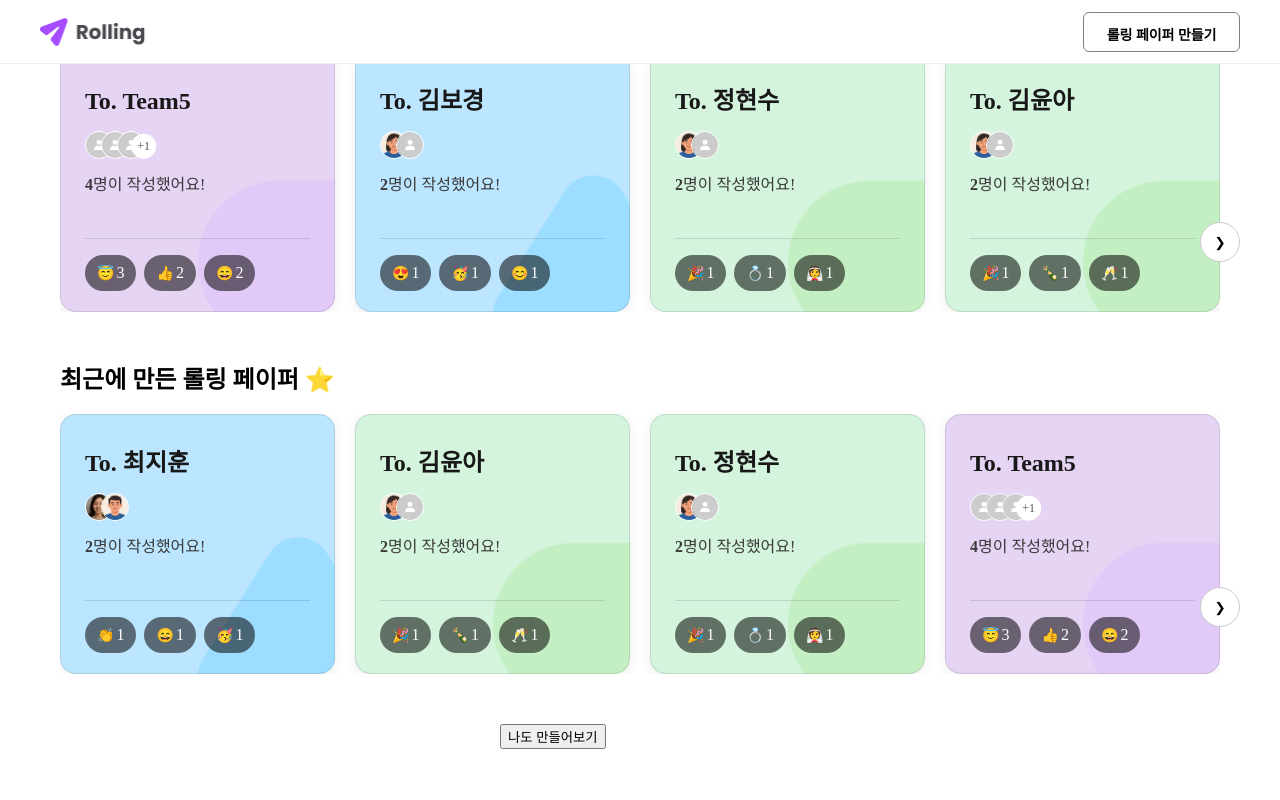
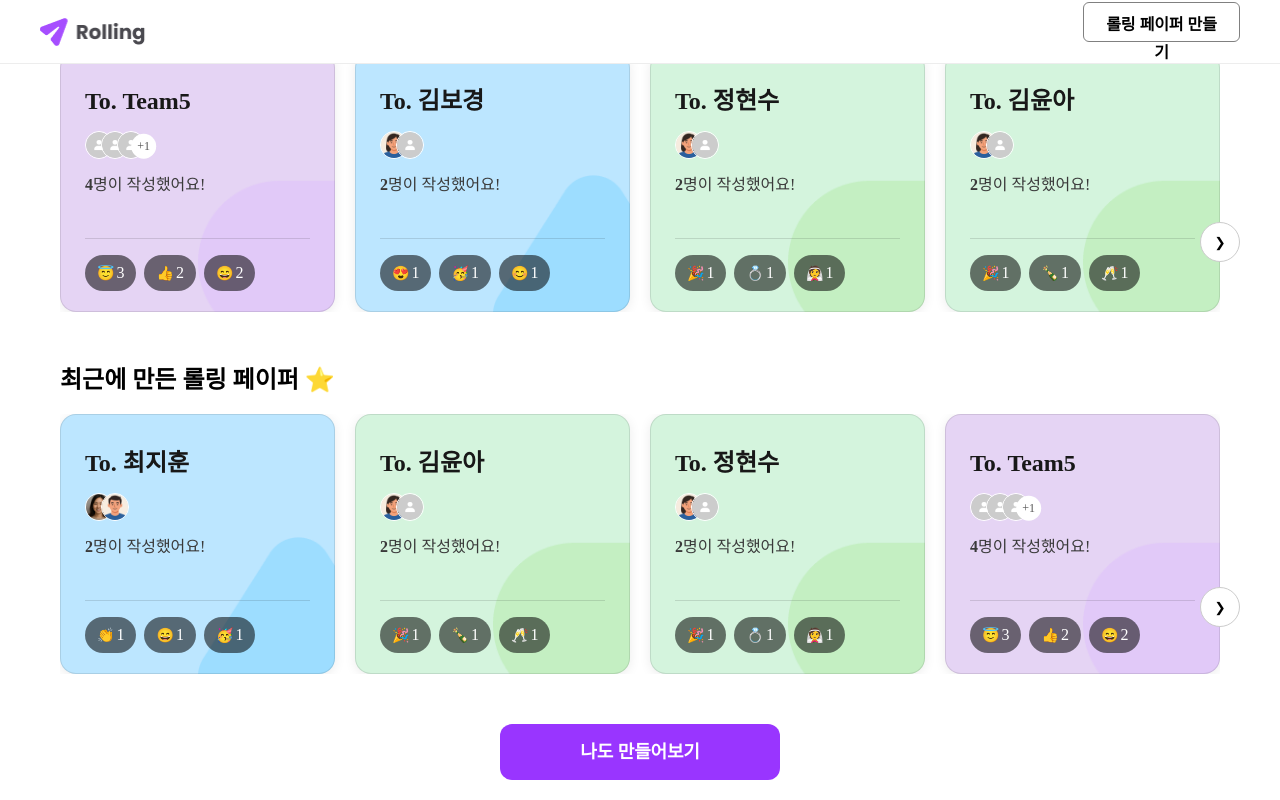
Before and after one commit to Part2-team5-rolling/main, a React (Vite) app: page /list in a window 1280 px wide. Built offline with nearby package versions, Linux system fonts and the light colour scheme; a web font is replaced by a local one.

Commit message:
feat: 버튼모듈css 재생성, main페이지 & list페이지 & 메시지 생성 컴포넌트에 적용

```diff
--- a/src/components/Form/SendMessageForm.jsx
+++ b/src/components/Form/SendMessageForm.jsx
@@ -7,6 +7,7 @@ import Button from '../common/Button';
 import style from '../../styles/Form/SendMessageForm.module.css';
 import TextEditor from '../../styles/Form/TextEditor';
 import ProfileImages from './ProfileImages';
+import buttonStyles from '../../styles/Button.module.css';
 
 const RELATIONSHIP_OPTIONS = ['친구', '지인', '동료', '가족'];
 const FONT_OPTIONS = ['Noto Sans', 'Pretendard', '나눔명조', '나눔손글씨 손편지체'];
@@ -139,7 +140,7 @@ function SendMessageForm({ reciipientId }) {
           selectedOption={values.font}
           handleChange={handleChange} />
       </div>
-      <Button className={`button--primary`} type='submit' disabled={error.error || contentError}>생성하기</Button>
+      <Button  className={buttonStyles.button__primary} type='submit' disabled={error.error || contentError}>생성하기</Button>
     </form>
   );
 }
--- a/src/components/common/Header.jsx
+++ b/src/components/common/Header.jsx
@@ -3,6 +3,8 @@ import { useNavigate } from 'react-router-dom';
 import Button from './Button';
 import styles from '../../styles/Header.module.css';
 import headerlogo from '../../assets/header-logo.png';
+import buttonStyles from '../../styles/Button.module.css';
+
 
 const Header = () => {
   const navigate = useNavigate();
@@ -21,7 +23,7 @@ const Header = () => {
           alt="메인페이지 로고"
         />
         <div className={styles.header__box__container}>
-          <Button onClick={() => goToPage('/post')} className={styles.button__outlinedButton}>
+          <Button onClick={() => goToPage('/post')} className={buttonStyles.button__outlinedButton}>
             롤링 페이퍼 만들기
           </Button>
         </div>
--- a/src/pages/EditPage.jsx
+++ b/src/pages/EditPage.jsx
@@ -92,7 +92,6 @@ const EditPage = () => {
 		window.addEventListener('click', HandleModalClick);
 		return () => {
 			window.removeEventListener('click', HandleModalClick);
-      console.log('removeEventListener');
 		};
 	}, [showModal]);
 
@@ -167,7 +166,7 @@ const EditPage = () => {
         />
       )}
           <button
-            className='button--delete-rolling-page'
+            className={style.button__delete_rolling_page}
             onClick={(e) => {
               e.stopPropagation(); // 카드 클릭 막기
               handleDeleteRollingPage(id); // 해당 롤링페이지 삭제
@@ -195,7 +194,7 @@ const EditPage = () => {
                     setModalItem(message);
                   }}
                 />
-                <button className='button--delete-card'
+                <button className={style.button__delete_card}
                   onClick={(e) => {
                     e.stopPropagation(); // 카드 클릭 막기
                     handleDeleteMessage(message.id);
@@ -227,9 +226,7 @@ const EditPage = () => {
           </PostModal>
         )}
 
-        <div className={style.ovserver__target} ref={targetRef}>
-          ...로딩중
-        </div>
+        <div className={style.observer__target} ref={targetRef}></div>
       </section>
     </>
   )};
--- a/src/pages/HomePage.jsx
+++ b/src/pages/HomePage.jsx
@@ -5,6 +5,7 @@ import { useNavigate } from 'react-router-dom';
 import mainImage01 from '../assets/home-content-01.png';
 import mainImage02 from '../assets/home-content-02.png';
 import styles from '../styles/HomePage.module.css';
+import buttonStyles from '../styles/Button.module.css';
 
 function HomePage() {
   const navigate = useNavigate();
@@ -39,7 +40,7 @@ function HomePage() {
         </article>
 
         <div className={styles.homepage__box__container}>
-          <Button onClick={() => goToPage('/list')} className={styles.button__primary}>구경해보기</Button>
+          <Button onClick={() => goToPage('/list')} className={buttonStyles.button__primary}>구경해보기</Button>
         </div>
       </section>
     </div>
--- a/src/pages/ListPage.jsx
+++ b/src/pages/ListPage.jsx
@@ -4,6 +4,7 @@ import styles from '../styles/Pages/ListPage.module.css';
 import { fetchRollingList } from '../api/list-api';
 import Header from '../components/common/Header';
 import Button from '../components/common/Button';
+import buttonStyles from '../styles/Button.module.css';
 
 function ListPage() {
   const [list, setList] = useState([]);
@@ -278,7 +279,7 @@ function ListPage() {
         </div>
       </div>
       <div className={styles['list-page__buttons']}>
-        <Button onClick={() => goToPage('/post')} className="button--primary">
+        <Button onClick={() => goToPage('/post')} className={buttonStyles.button__primary}>
           나도 만들어보기
         </Button>
       </div>
--- /dev/null
+++ b/src/styles/Button.module.css
@@ -0,0 +1,35 @@
+.button__primary {
+  width: 100%;
+  height: 56px;
+  padding: 14px 24px;
+  gap: 10px;
+  background-color: #9935FF;
+  color: #FFFFFF;
+  font-size: 18px;
+  font-weight: 700;
+  line-height: 28px;
+  letter-spacing: -0.01em;
+  border-radius: 12px;
+  border: 0px;
+  cursor: pointer;
+  &:disabled {
+    background-color: #CCCCCC;
+  }
+}
+
+.button__outlinedButton {
+  width: 100%;
+  height: 40px;
+  border-radius: 6px;
+  padding: 8px 16px;
+  border: 1px solid gray;
+  background-color: #FFFFFF;
+  font-size: 16px;
+  font-weight: 700;
+  line-height: 28px;
+  letter-spacing: -0.01em;
+  cursor: pointer;
+  &:disabled {
+    background-color: #CCCCCC;
+  }
+}
--- a/src/styles/EditPage.module.css
+++ b/src/styles/EditPage.module.css
@@ -54,29 +54,6 @@
 	align-items: center;
 	z-index: 9999;
 }
-@media (max-width: 1248px) {
-	.post__content {
-		width: 100%;
-	}
-	.card__wrap {
-		margin: unset;
-		margin-bottom: 200px;
-		padding: 0 24px;
-		width: 100%;
-	}
-}
-
-@media (max-width: 730px) {
-	.post__content {
-		padding-top: 24px;
-	}
-	.edit__Link {
-		width: 320px;
-		height: 56px;
-		font-size: 16px;
-		line-height: 24px;
-	}
-}
 
 .button__delete_rolling_page {
   position: absolute;
@@ -105,3 +82,27 @@
   cursor: pointer;
   z-index: 10;
 }
+
+@media (max-width: 1248px) {
+	.post__content {
+		width: 100%;
+	}
+	.card__wrap {
+		margin: unset;
+		margin-bottom: 200px;
+		padding: 0 24px;
+		width: 100%;
+	}
+}
+
+@media (max-width: 730px) {
+	.post__content {
+		padding-top: 24px;
+	}
+	.edit__Link {
+		width: 320px;
+		height: 56px;
+		font-size: 16px;
+		line-height: 24px;
+	}
+}
--- a/src/styles/Header.module.css
+++ b/src/styles/Header.module.css
@@ -30,6 +30,7 @@
 .header_contents > img {
   width: 106px;
   height: 30px;
+  cursor: pointer;
 }
 
 .header_contents > button {
@@ -49,7 +50,7 @@
   padding: 8px 16px;
   border: 1px solid gray;
   background-color: #FFFFFF;
-  font-size: 14px; /** 폰트 지정 이후에 16픽셀로 바꿔야함 **/
+  font-size: 16px;
   font-weight: 700;
   line-height: 28px;
   letter-spacing: -0.01em;
```
Lines whose indentation alone changed are shown as unchanged.
